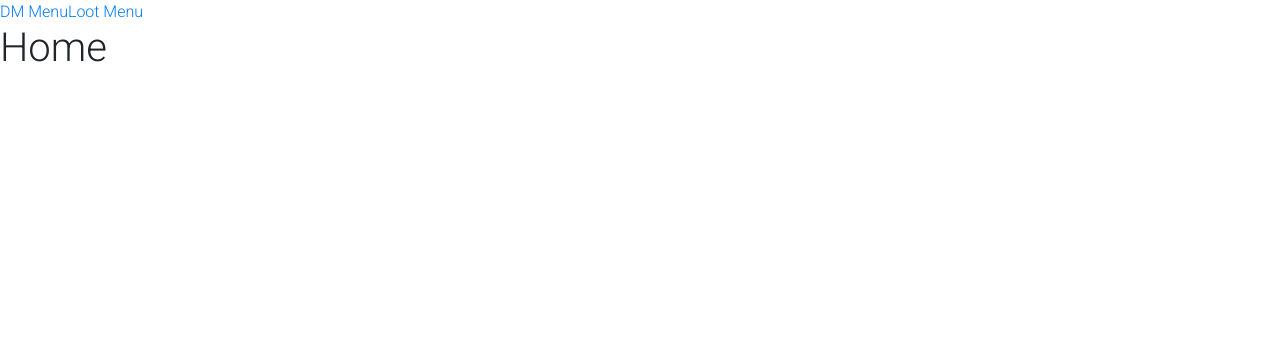
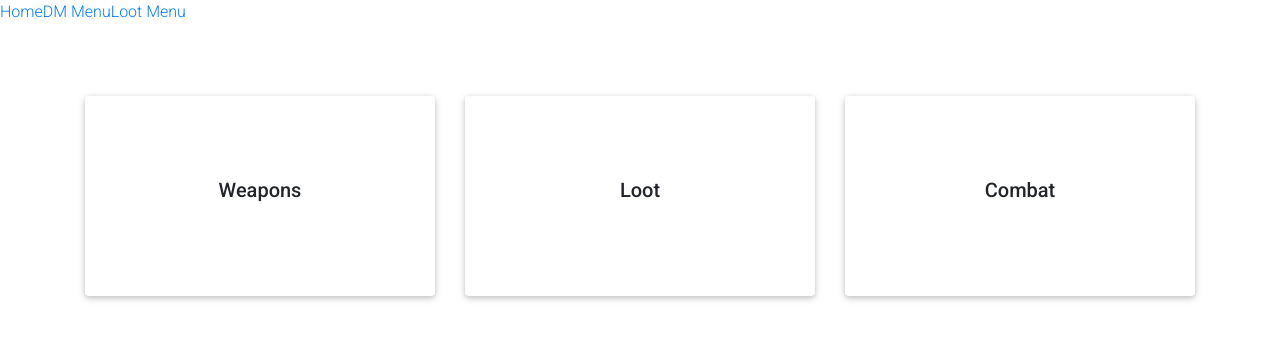
Before and after one commit to mpiskunov/WitcherTRPG-DMHelper, a React (Create React App) app: page / in a window 1280 px wide. Shown: the top 340 px of the page. Built offline with nearby package versions, Linux system fonts and the light colour scheme.

Commit message:
Added combat components

```diff
--- a/src/App.js
+++ b/src/App.js
@@ -1,11 +1,26 @@
-import React from 'react'
+import React from "react";
+import { Container, Row, Col } from "react-bootstrap";
+import BlockLink from "./BlockLink";
 class App extends React.Component {
   render() {
     return (
-      <div>
-        <h1>Home</h1>
-      </div>
-    )
+      <Container>
+        <br />
+        <br />
+        <br />
+        <Row className="justify-content-center text-center">
+          <Col md="4">
+            <BlockLink name="Weapons" url="/DMMenu"></BlockLink>
+          </Col>
+          <Col md="4">
+            <BlockLink name="Loot" url="/Loot"></BlockLink>
+          </Col>
+          <Col md="4">
+            <BlockLink name="Combat" url="/Combat"></BlockLink>
+          </Col>
+        </Row>
+      </Container>
+    );
   }
 }
-export default App
+export default App;
--- /dev/null
+++ b/src/BlockLink.js
@@ -0,0 +1,24 @@
+import React, { useState } from "react";
+import { Card } from "react-bootstrap";
+import { Redirect } from "react-router";
+
+const BlockLink = props => {
+  const [redirect, setRedirect] = useState(false);
+
+  if (redirect) {
+    return <Redirect push to={props.url} />;
+  }
+
+  let CardClickHandler = () => {
+    setRedirect(true);
+  };
+
+  return (
+    <Card onClick={CardClickHandler} style={{ height: "200px" }}>
+      <Card.Body className="align-items-center d-flex justify-content-center">
+        <Card.Title>{props.name}</Card.Title>
+      </Card.Body>
+    </Card>
+  );
+};
+export default BlockLink;
--- /dev/null
+++ b/src/Combat.js
@@ -0,0 +1,15 @@
+import React from "react";
+import { Route, Link } from "react-router-dom";
+import Cover from "./CombatComponents/Cover";
+const Combat = props => {
+  //const [redirect, setRedirect] = useState(false);
+
+  return (
+    <div>
+      <h1>Combat</h1>
+      <Link to="/Combat/Cover">Click here for cover</Link>
+      <Route path="/Combat/Cover" component={Cover} />
+    </div>
+  );
+};
+export default Combat;
--- /dev/null
+++ b/src/CombatComponents/Cover.js
@@ -0,0 +1,65 @@
+import React, { useState, useEffect } from "react";
+import { Container, Row, Col } from "react-bootstrap";
+import { MDBDataTable } from "mdbreact";
+const Cover = props => {
+  const [data, setData] = useState({ data: { columns: [], rows: [] } });
+
+  useEffect(() => {
+    fetch("https://192.168.0.74:5001/api/CommonCovers")
+      .then(response => response.json())
+      .then(json => {
+        debugger;
+        var obj = [];
+        for (var i = 0; i < json.length; i++) {
+          debugger;
+          obj.push({
+            name: json[i].description,
+            SP: json[i].stoppingPower
+          });
+        }
+        const data = {
+          columns: [
+            {
+              label: "Name",
+              field: "name"
+            },
+            {
+              label: "SP",
+              field: "SP"
+            }
+          ],
+          rows: obj
+        };
+        setData(data);
+      });
+  });
+
+  return (
+    <Container>
+      <Row className="justify-content-center text-center">
+        <Col md="4" sm="12">
+          <h1>Combat Cover</h1>
+        </Col>
+      </Row>
+      <Row className="justify-content-center">
+        <Col md="4" sm="12">
+          <MDBDataTable
+            striped
+            small
+            hover
+            bordered
+            fixed
+            entries={100}
+            data={data}
+            noBottomColumns
+            searching={false}
+            displayEntries={false}
+            paging={false}
+            sortable={false}
+          />
+        </Col>
+      </Row>
+    </Container>
+  );
+};
+export default Cover;
--- a/src/DMMenu.js
+++ b/src/DMMenu.js
@@ -56,7 +56,7 @@ class DMMenu extends React.Component {
   }
 
   FetchWeapons() {
-    fetch("https://localhost:44395/api/Weapons")
+    fetch("https://192.168.0.74:5001/api/Weapons")
       .then(res => res.json())
       .then(json => {
         var obj = [];
--- a/src/DataLoader.js
+++ b/src/DataLoader.js
@@ -6,15 +6,8 @@ export default function DataLoader() {
   const [monsterName, setMonsterName] = useState([]);
   const [monsterLoot, setMonsterLoot] = useState([]);
 
-  // handleRowClick = e =>
-  // {
-  //   //this.setState({redirect: true, url: "/Weapon/" + e.currentTarget.cells[0].innerText});
-  //   debugger;
-  //   this.setState({weaponID: parseInt(e.currentTarget.cells[0].innerText), weaponName: e.currentTarget.cells[1].innerText, weaponDescription: e.currentTarget.cells[3].innerText});
-  // }
-
   useEffect(() => {
-    fetch("https://localhost:44395/api/Monsters")
+    fetch("https://192.168.0.74:5001/api/Monsters")
       .then(response => response.json())
       .then(json => {
         var obj = [];
@@ -25,7 +18,7 @@ export default function DataLoader() {
             clickEvent: e => {
               var monsterID = e.currentTarget.cells[0].innerText;
               fetch(
-                `https://localhost:44395/api/monsterloots/monsterid/${monsterID}`
+                `https://192.168.0.74:5001/api/monsterloots/monsterid/${monsterID}`
               )
                 .then(response => response.json())
                 .then(json => {
--- a/src/Weapon.js
+++ b/src/Weapon.js
@@ -1,39 +1,41 @@
-import React from 'react'
-import { Container, Col, Row } from 'react-bootstrap';
+import React from "react";
+import { Container, Col, Row } from "react-bootstrap";
 class Weapon extends React.Component {
-    constructor(props){
+  constructor(props) {
     super(props);
     this.state = {
       weaponName: "",
       description: ""
-          }
-
+    };
   }
 
   componentDidMount() {
     debugger;
     const value = this.props.weaponID;
-        if(value > 0)
-        {
-            fetch(`https://192.168.0.34:5001/api/Weapons/${value}`)
+    if (value > 0) {
+      fetch(`https://192.168.0.74:5001/api/Weapons/${value}`)
         .then(res => res.json())
-            .then(json =>
-                {
-                    this.setState({weaponName: json.name, description: json.description})
-                })
+        .then(json => {
+          this.setState({
+            weaponName: json.name,
+            description: json.description
+          });
+        });
     }
   }
   render() {
     return (
       <div>
         <Container>
-              <Row className="justify-content-center"><h1>{this.state.weaponName}</h1></Row>
+          <Row className="justify-content-center">
+            <h1>{this.state.weaponName}</h1>
+          </Row>
           <Row xs="12" className="justify-content-center">
             <Col cs="6">{this.state.description}</Col>
           </Row>
         </Container>
       </div>
-  )
+    );
   }
 }
-export default Weapon
+export default Weapon;
--- a/src/index.css
+++ b/src/index.css
@@ -1,20 +1,24 @@
 body {
   margin: 0;
-  font-family: -apple-system, BlinkMacSystemFont, 'Segoe UI', 'Roboto', 'Oxygen',
-    'Ubuntu', 'Cantarell', 'Fira Sans', 'Droid Sans', 'Helvetica Neue',
+  font-family: -apple-system, BlinkMacSystemFont, "Segoe UI", "Roboto", "Oxygen",
+    "Ubuntu", "Cantarell", "Fira Sans", "Droid Sans", "Helvetica Neue",
     sans-serif;
   -webkit-font-smoothing: antialiased;
   -moz-osx-font-smoothing: grayscale;
 }
 
 code {
-  font-family: source-code-pro, Menlo, Monaco, Consolas, 'Courier New',
+  font-family: source-code-pro, Menlo, Monaco, Consolas, "Courier New",
     monospace;
 }
 
+.dataTables_wrapper .table thead tr th:nth-child(4),
+.dataTables_wrapper .table tbody tr td:nth-child(4) {
+  display: none;
+}
 
-.dataTables_wrapper .table thead tr th:nth-child(4),
-.dataTables_wrapper .table tbody tr td:nth-child(4)
-{
-  display: none;
- }
+.card {
+  margin: 0 auto; /* Added */
+  float: none; /* Added */
+  margin-bottom: 10px; /* Added */
+}
--- a/src/index.js
+++ b/src/index.js
@@ -1,20 +1,21 @@
-import React from 'react';
-import ReactDOM from 'react-dom';
-import { Route, Link, BrowserRouter as Router } from 'react-router-dom'
-import './index.css';
-import App from './App';
-import About from './About';
-import DMMenu from './DMMenu';
-import Weapon from './Weapon';
-import Loot from './Loot';
-import '@fortawesome/fontawesome-free/css/all.min.css';
-import 'bootstrap-css-only/css/bootstrap.min.css';
-import 'mdbreact/dist/css/mdb.css';
+import React from "react";
+import ReactDOM from "react-dom";
+import { Route, Link, BrowserRouter as Router } from "react-router-dom";
+import "./index.css";
+import App from "./App";
+import About from "./About";
+import DMMenu from "./DMMenu";
+import Weapon from "./Weapon";
+import Loot from "./Loot";
+import Combat from "./Combat";
+import "@fortawesome/fontawesome-free/css/all.min.css";
+import "bootstrap-css-only/css/bootstrap.min.css";
+import "mdbreact/dist/css/mdb.css";
 //import "bootstrap/dist/css/bootstrap.css";
 
 const routing = (
   <Router>
-      <div>
+    <Link to="/">Home</Link>
     <Link to="/DMMenu">DM Menu</Link>
     <Link to="/Loot">Loot Menu</Link>
 
@@ -22,8 +23,8 @@ const routing = (
     <Route path="/about" component={About} />
     <Route path="/DMMenu" component={DMMenu} />
     <Route path="/Loot" component={Loot} />
+    <Route path="/Combat" component={Combat} />
     <Route path="/Weapon/:weaponID" component={Weapon} />
-      </div>
   </Router>
-  )
-ReactDOM.render(routing, document.getElementById('root'));
+);
+ReactDOM.render(routing, document.getElementById("root"));
```
Lines whose indentation alone changed are shown as unchanged.
